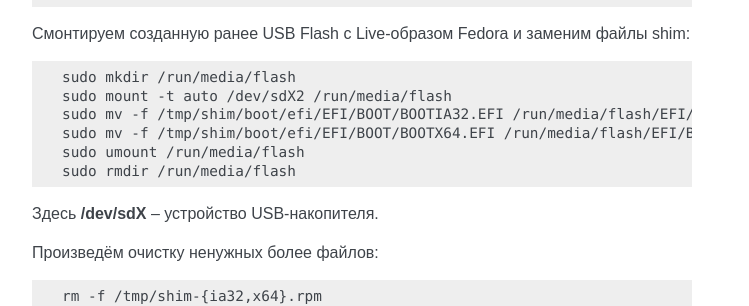
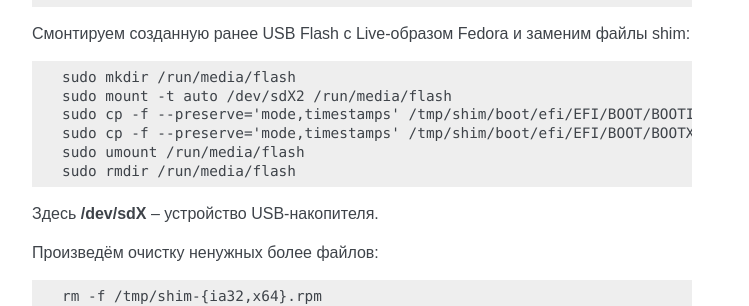
Before and after one commit to RussianFedora/FAQ, a Sphinx documentation site: the page built from source/tips-and-tricks.rst, in a window 1280 px wide and 900 px high, scrolled down 15210 px. Shown: the part 403-709 px from the top of the window, without its empty margins (388-1137 px from the left). Built offline with Sphinx 7.4.7, drawn with Linux system fonts in a browser that asks for light colours; comment, search, counter and statistics services are not loaded.

Commit message:
Swiched to copy command in usb-invalid-image to prevent permission errors.

```diff
--- a/source/tips-and-tricks.rst
+++ b/source/tips-and-tricks.rst
@@ -825,8 +825,8 @@ Fedora 36 KDE не загружается при наличии видеокар
 
     sudo mkdir /run/media/flash
     sudo mount -t auto /dev/sdX2 /run/media/flash
-    sudo mv -f /tmp/shim/boot/efi/EFI/BOOT/BOOTIA32.EFI /run/media/flash/EFI/BOOT/BOOTIA32.EFI
-    sudo mv -f /tmp/shim/boot/efi/EFI/BOOT/BOOTX64.EFI /run/media/flash/EFI/BOOT/BOOTX64.EFI
+    sudo cp -f --preserve='mode,timestamps' /tmp/shim/boot/efi/EFI/BOOT/BOOTIA32.EFI /run/media/flash/EFI/BOOT/BOOTIA32.EFI
+    sudo cp -f --preserve='mode,timestamps' /tmp/shim/boot/efi/EFI/BOOT/BOOTX64.EFI /run/media/flash/EFI/BOOT/BOOTX64.EFI
     sudo umount /run/media/flash
     sudo rmdir /run/media/flash
 
```
